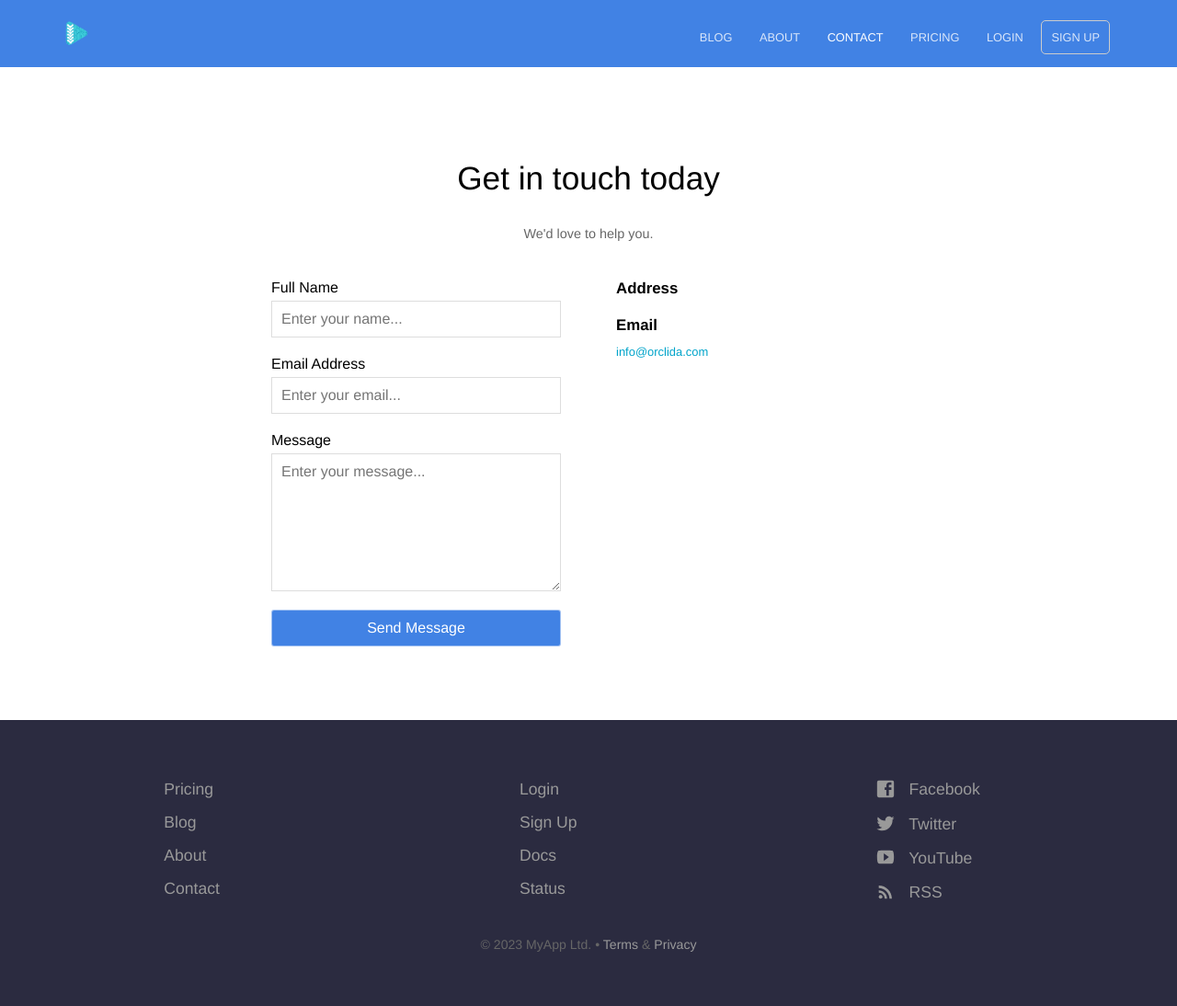
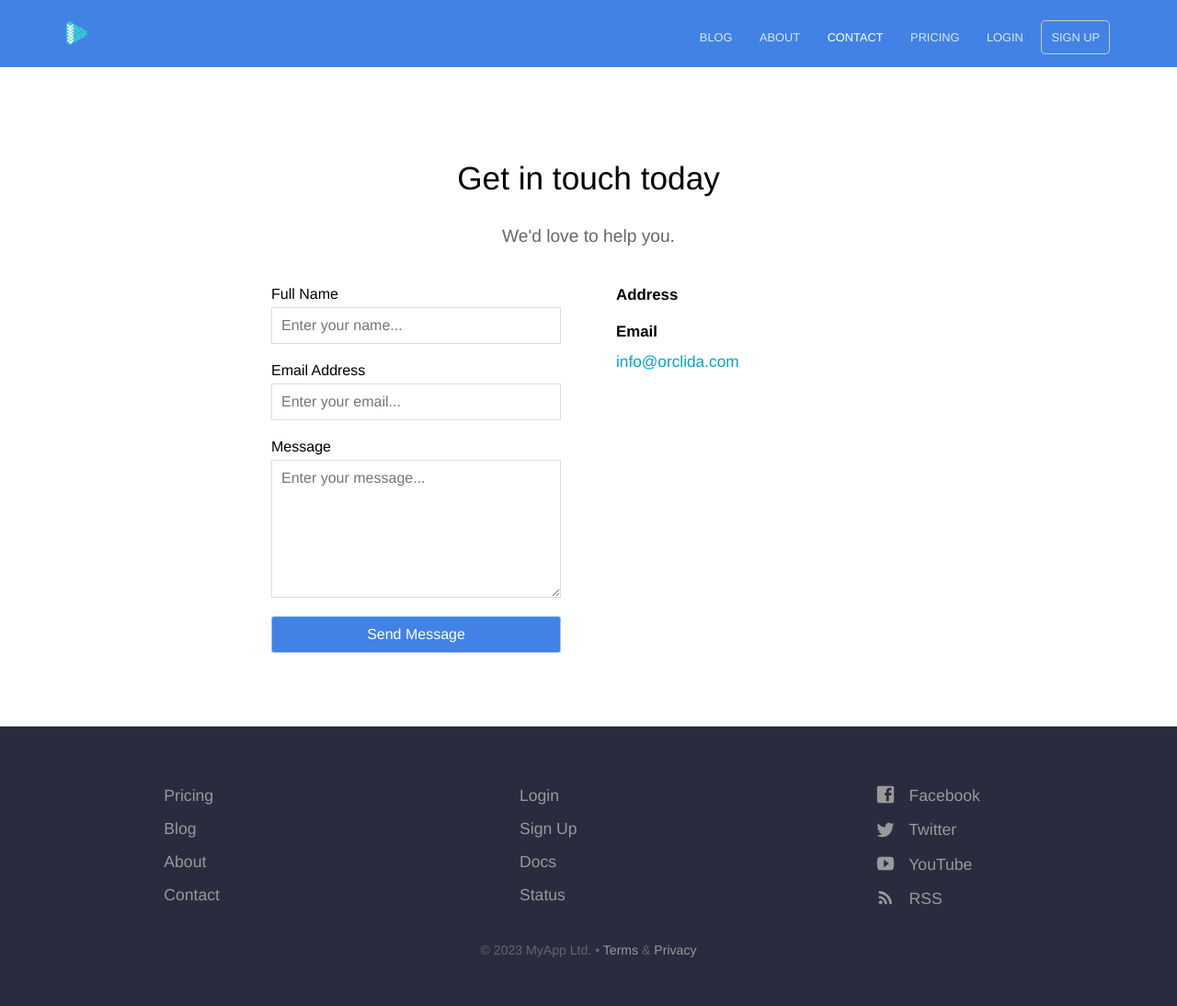
Before and after one commit to STIERTH1/orclida_dev.github.io, a Jekyll site: the page built from contact.html, in a window 1280 px wide. Shown: the whole page at 92% size. Built offline with Jekyll 4.4.1, drawn with Linux system fonts in a browser that asks for light colours.

Commit message:
Update elements.scss

```diff
--- a/_sass/elements.scss
+++ b/_sass/elements.scss
@@ -46,9 +46,9 @@ h3 {
 
 
 p, address {
-	font-size: 0.9em;
+	font-size: 1.2em;
 	color: #666;
 	margin-bottom: 20px;
-	font-weight: 225;
+	font-weight: 250;
 	line-height: 1.4em;
 }
```
